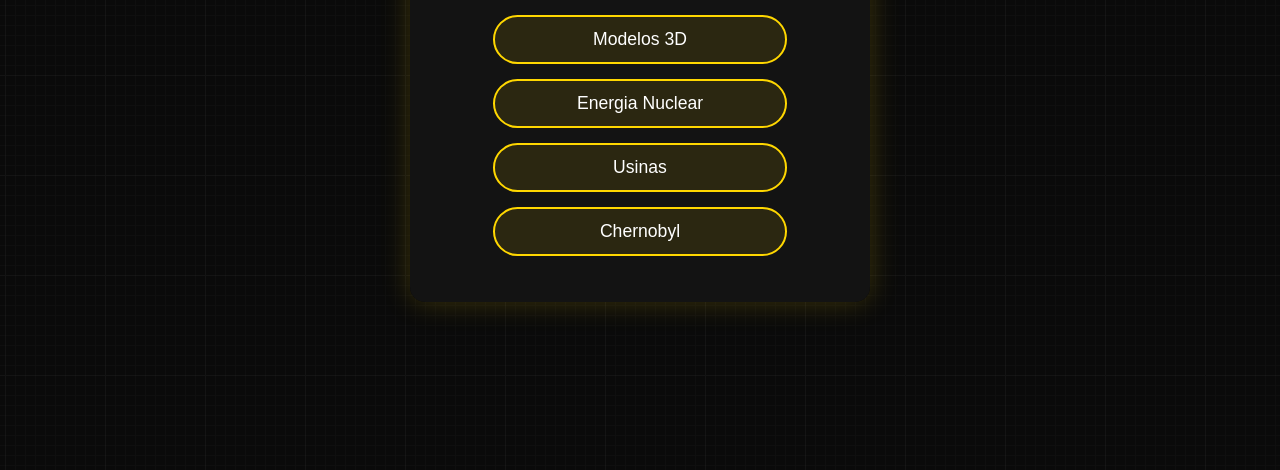
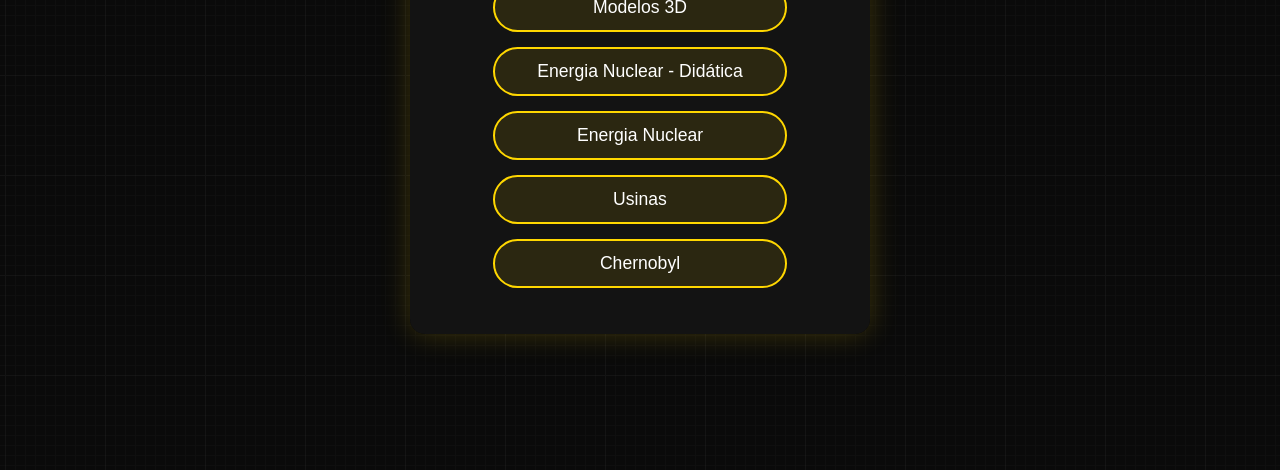
Before and after one commit to netheriosa/painel, a plain HTML site: page index.html in a window 1280 px wide. Shown: the part 330-800 px from the top of the page. Drawn offline with Linux system fonts and the light colour scheme.

Commit message:
Update index.html

```diff
--- a/index.html
+++ b/index.html
@@ -80,7 +80,8 @@
         <h1>Grupo - Nuclear</h1>
         <ul>
             <li><a href="https://netheriosa.github.io/intro-usina/">Modelos 3D</a></li>
-            <li><a href="https://netheriosa.github.io/pag3/">Energia Nuclear</a></li>
+            <li><a href="https://netheriosa.github.io/pag3/">Energia Nuclear - Didática</a></li>
+            <li><a href="https://netheriosa.github.io/pag1/">Energia Nuclear</a></li>
             <li><a href="https://netheriosa.github.io/pag4/">Usinas</a></li>
             <li><a href="https://netheriosa.github.io/pag2/">Chernobyl</a></li>
         </ul>
```
